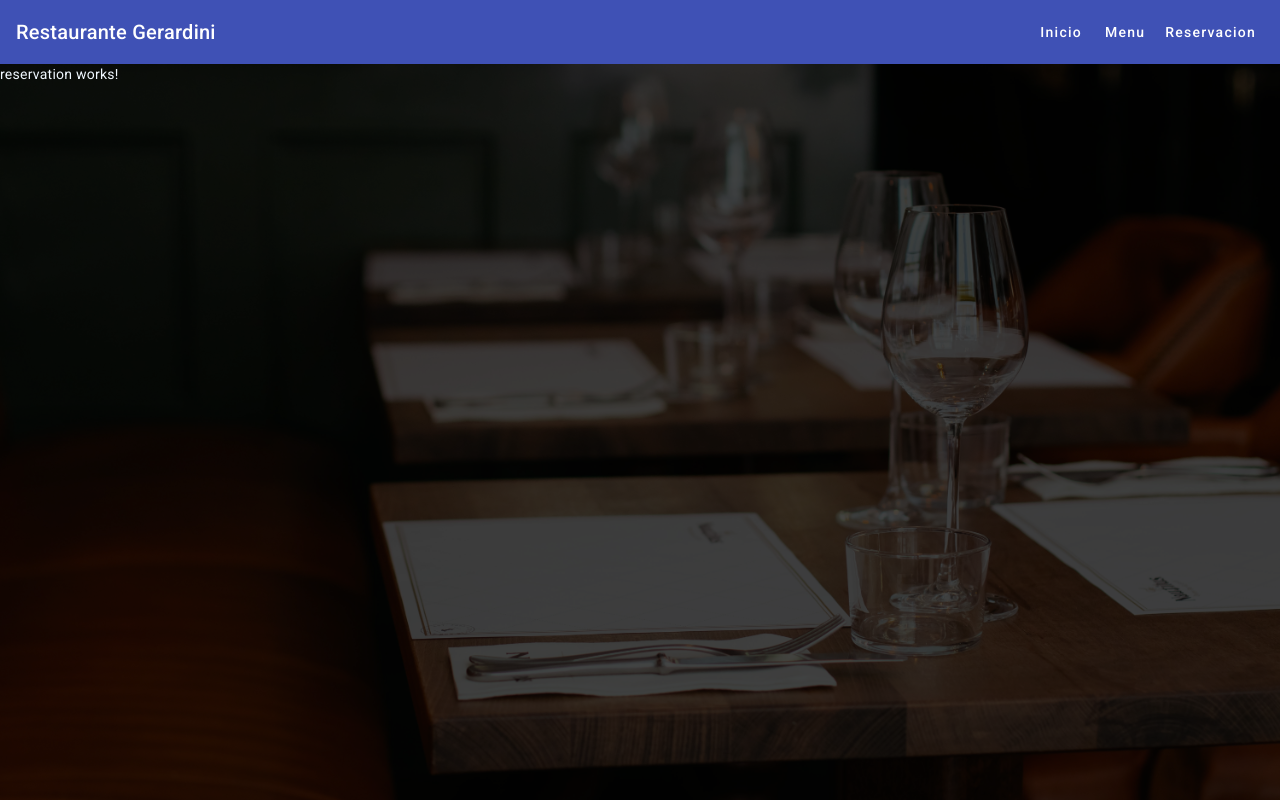
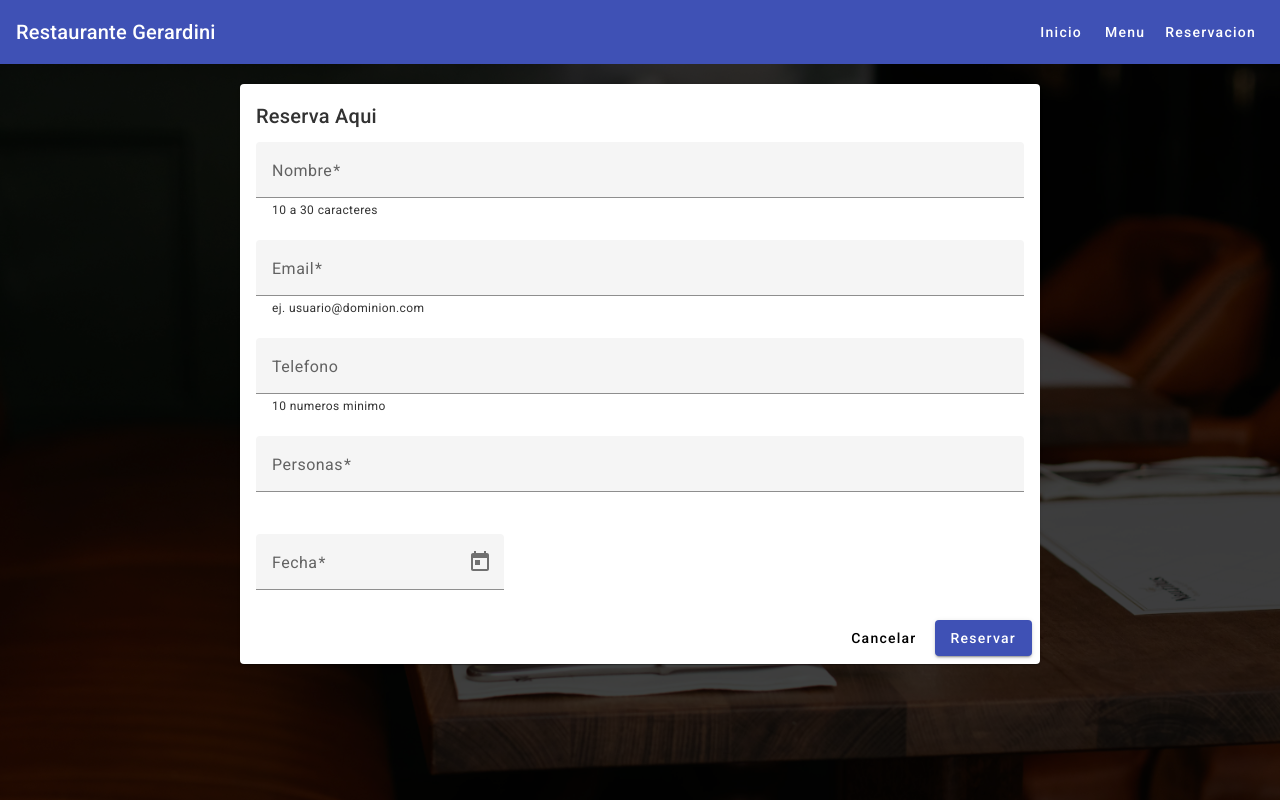
Before and after one commit to GeraAlmaguer/restaurant, an Angular app: page /reservation in a window 1280 px wide. Built offline with nearby package versions, Linux system fonts and the light colour scheme.

Commit message:
creacion de vista reservacion

```diff
--- a/src/app/reservation/reservation.component.css
+++ b/src/app/reservation/reservation.component.css
@@ -0,0 +1,20 @@
+:host{
+    color: rgb(50, 50, 50);
+}
+
+.reservation-card {
+    margin: 20px auto;
+    max-width: 800px;
+}
+
+mat-form-field{
+    margin: 10px 0;
+}
+
+.full-width{
+    width: 100%;
+}
+
+mat-card-actions button{
+    margin-left: 10px;
+}
--- a/src/app/reservation/reservation.component.html
+++ b/src/app/reservation/reservation.component.html
@@ -1 +1,87 @@
-<p>reservation works!</p>
+<form [formGroup]="form" (ngSubmit)="formSubmit(form)">
+  <mat-card class="reservation-card">
+    <mat-card-header>
+      <mat-card-title>Reserva Aqui</mat-card-title>
+    </mat-card-header>
+
+    <mat-card-content>
+      <!-- Name -->
+      <mat-form-field class="full-width">
+        <mat-label>Nombre</mat-label>
+        <input
+          matInput
+          type="text"
+          placeholder="Escribe tu nombre"
+          formControlName="name"
+        />
+        <mat-hint>10 a 30 caracteres</mat-hint>
+        <mat-error *ngIf="form.controls['name'].errors?.['required']"
+          >Este campo es requerido</mat-error
+        >
+      </mat-form-field>
+
+      <!-- Email -->
+      <mat-form-field class="full-width">
+        <mat-label>Email</mat-label>
+        <input
+          matInput
+          type="text"
+          placeholder="Escribe tu email"
+          formControlName="email"
+        />
+        <mat-hint>ej. usuario@dominion.com</mat-hint>
+        <mat-error *ngIf="form.controls['email'].errors?.['required']"
+          >Este campo es requerido</mat-error
+        >
+      </mat-form-field>
+
+      <!-- Phone -->
+      <mat-form-field class="full-width">
+        <mat-label>Telefono</mat-label>
+        <input
+          matInput
+          type="tel"
+          placeholder="Escribe tu telefono"
+          formControlName="phone"
+        />
+        <mat-hint>10 numeros minimo</mat-hint>
+      </mat-form-field>
+
+      <!-- People -->
+      <mat-form-field class="full-width">
+        <mat-label>Personas</mat-label>
+        <input
+          matInput
+          type="number"
+          placeholder="Numero de personas"
+          formControlName="people"
+        />
+        <mat-error *ngIf="form.controls['people'].errors?.['required']"
+          >Este campo es requerido</mat-error
+        >
+      </mat-form-field>
+
+      <!-- Date -->
+      <mat-form-field>
+        <mat-label>Fecha</mat-label>
+        <input
+          matInput
+          [matDatepicker]="picker"
+          formControlName="reservationDate"
+        />
+        <mat-datepicker-toggle
+          matIconSuffix
+          [for]="picker"
+        ></mat-datepicker-toggle>
+        <mat-datepicker #picker></mat-datepicker>
+        <mat-error *ngIf="form.controls['reservationDate'].errors?.['required']"
+          >Este campo es requerido</mat-error
+        >
+      </mat-form-field>
+    </mat-card-content>
+    <mat-card-actions align="end">
+      <button mat-button type="reset" (click)="formCancel()">Cancelar</button>
+      <button mat-raised-button color="primary" type="submit">Reservar</button>
+    </mat-card-actions>
+  </mat-card>
+</form>
--- a/src/app/reservation/reservation.component.ts
+++ b/src/app/reservation/reservation.component.ts
@@ -1,10 +1,47 @@
-import { Component } from '@angular/core';
+import { Component, OnInit } from '@angular/core';
+import { FormGroup, FormBuilder, Validators } from '@angular/forms';
 
 @Component({
   selector: 'app-reservation',
   templateUrl: './reservation.component.html',
-  styleUrls: ['./reservation.component.css']
+  styleUrls: ['./reservation.component.css'],
 })
-export class ReservationComponent {
+export class ReservationComponent implements OnInit {
+  form: FormGroup = new FormGroup({});
 
+  constructor(private fb: FormBuilder) {}
+
+  ngOnInit(): void {
+    this.form = this.fb.group({
+      name: [
+        null,
+        [
+          Validators.required,
+          Validators.minLength(10),
+          Validators.maxLength(30),
+        ],
+      ],
+      email: [
+        null,
+        [
+          Validators.required,
+          Validators.pattern('[a-z0-9._%+-]+@[a-z0-9.-]+.[a-z]{2,4}$'),
+        ],
+      ],
+      phone: [null],
+      people: [null, [Validators.required, Validators.pattern('^[0-9]*$')]],
+      reservationDate: [null, [Validators.required]],
+    });
+  }
+
+  formSubmit(form: any) {
+    alert(
+      'Gracias por reservar con nosotros\n' +
+        JSON.stringify(form.value, null, 4)
+    );
+  }
+
+  formCancel() {
+    alert('Reservacion no exitosa');
+  }
 }
```
Also changed, not shown: src/app/app.module.ts (+16 -1 lines).
